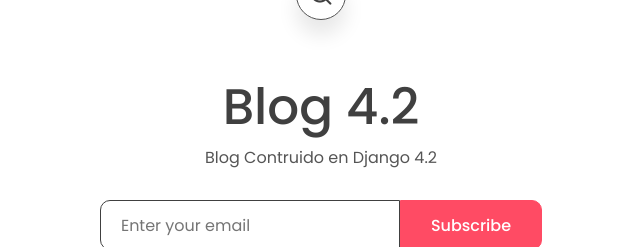
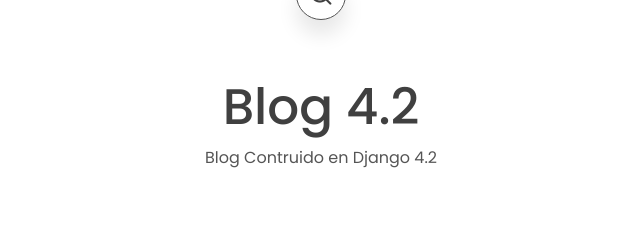
Before and after one commit to smavodev/blogapp_python, a Django app: page / in a window 1280 px wide. Shown: the part 160-407 px from the top of the page, without its empty margins (319-959 px from the left). Run offline with Django 4.2, Linux system fonts and the light colour scheme; data comes from the database, SQL or seed files in the repository; both versions use the stored data as it was after the commit; some libraries are stand-ins or nearby versions.

Commit message:
Update links, Template

```diff
--- a/app/templates/app/index.html
+++ b/app/templates/app/index.html
@@ -31,18 +31,19 @@
             {% endif %}
           </div>
 
-          <div class="newsletter">
-            {% if request.session.subscribed == None %}
-            <form method="POST">
-              {% csrf_token %}
-              {{subscribe_form}}
-              <button class="btn btn-primary-suscribed">Subscribe</button>
-            </form>
-            {% endif %}
-            {% if subscribe_successful %}
-            <br><p class="suscribed-success">Subscribed Successfully</p>
-            {% endif %}
-          </div>
+<!--          <div class="newsletter">-->
+<!--            {% if request.session.subscribed == None %}-->
+<!--            <form method="POST">-->
+<!--              {% csrf_token %}-->
+<!--              {{subscribe_form}}-->
+<!--              <button class="btn btn-primary-suscribed">Subscribe</button>-->
+<!--            </form>-->
+<!--            {% endif %}-->
+<!--            {% if subscribe_successful %}-->
+<!--            <br><p class="suscribed-success">Subscribed Successfully</p>-->
+<!--            {% endif %}-->
+<!--          </div>-->
+
         </center>
       </div>
     </main>
@@ -65,7 +66,7 @@
             <p class="des">
               {{featured_blog.content|truncatechars:200|safe}}
             </p>
-            <a class="learn" href="#" >Learn more
+            <a class="learn" href="{% url 'post_page' featured_blog.slug %}" >Learn more
               <span class="material-icons"> trending_flat </span>
             </a>
           </div>
@@ -110,7 +111,7 @@
           {% endfor %}
         </div>
         <center>
-          <a href=""><button class="btn btn-primary rounded view">
+          <a href="{% url 'all_posts' %}"><button class="btn btn-primary rounded view">
             View more <span class="material-icons"> trending_flat </span>
           </button></a>
         </center>
@@ -158,7 +159,7 @@
           {% endfor %}
         </div>
         <center>
-          <a href=""><button class="btn btn-primary rounded view">
+          <a href="{% url 'all_posts' %}"><button class="btn btn-primary rounded view">
             View more <span class="material-icons"> trending_flat </span>
           </button></a>
         </center>
--- a/app/urls.py
+++ b/app/urls.py
@@ -12,6 +12,7 @@
     path('bookmark_post/<slug:slug>', views.bookmark_post, name='bookmark_post'),
     path('like_post/<slug:slug>', views.like_post, name='like_post'),
     path('all_posts', views.all_posts, name='all_posts'),
+
     path('all_bookmarked_posts', views.all_bookmarked_posts, name='all_bookmarked_posts'),
     path('all_liked_posts', views.all_liked_posts, name='all_liked_posts')
 ]
--- a/templates/includes/footer.html
+++ b/templates/includes/footer.html
@@ -12,7 +12,7 @@
             <div class="q-link">
               <a href="{% url 'index' %}">Home</a>
               <a href="{% url 'about' %}">About</a>
-              <a href="#}">All Post</a>
+              <a href="{% url 'all_posts' %}">All Post</a>
             </div>
           </div>
           <div class="link">
```
Also changed, not shown: db.sqlite3.
